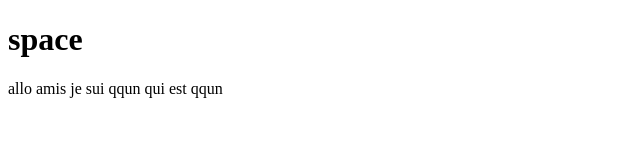
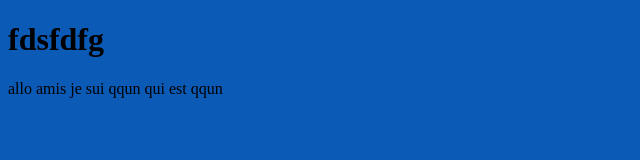
Before and after one commit to Atoms22/random, a plain HTML site: page index.html in a window 1280 px wide. Shown: the whole page, without its empty margins (0-640 px from the left). Drawn offline with Linux system fonts and the light colour scheme.

Commit message:
Update index.html

```diff
--- a/index.html
+++ b/index.html
@@ -2,11 +2,11 @@
 
 <html>
   <head>
-    <title>big psaikon</title>
+    <title>Dashyrun Studios</title>
     </head>
 
-  <body>
-    <h1>space</h1>
+  <body style='background-color: #0b5ab5'>
+    <h1>fdsfdfg</h1>
     <p>allo amis je sui qqun qui est qqun</p>
     </body>
 </html>
```
